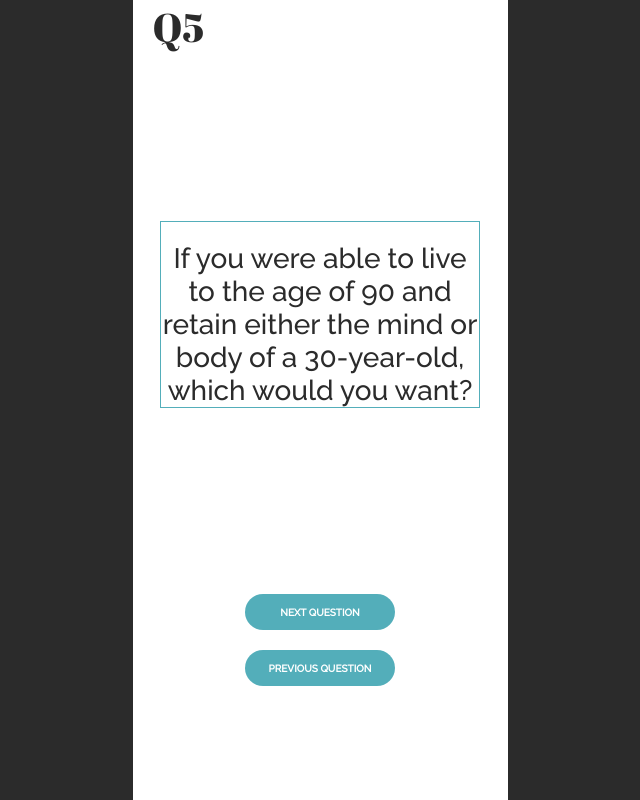
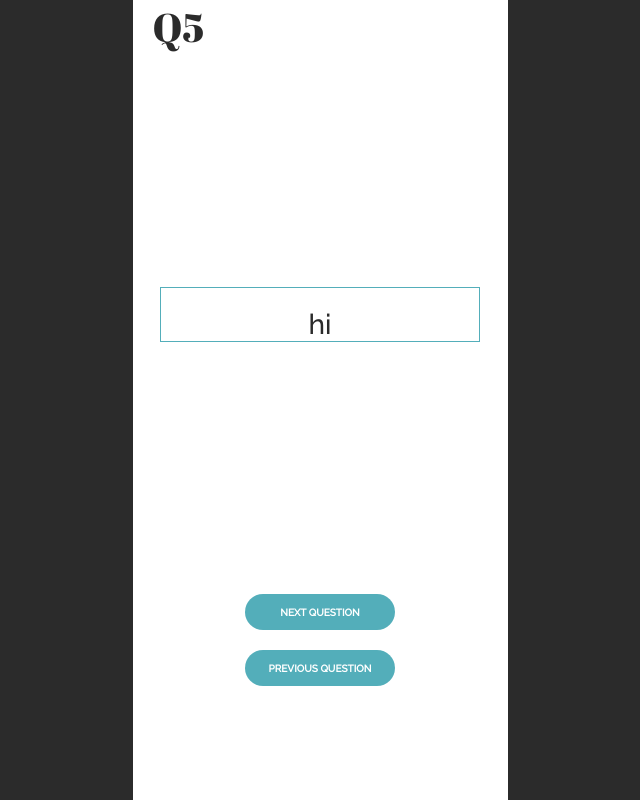
Before and after one commit to Gchu647/olive-questions-app, a React (Create React App) app: page / in a window 1280 px wide. Shown: the whole page, without its empty margins (320-960 px from the left). Built offline with nearby package versions, Linux system fonts and the light colour scheme.

Commit message:
added a state to QuestionsPage

```diff
--- a/src/components/QuestionsPage/QuestionsPage.js
+++ b/src/components/QuestionsPage/QuestionsPage.js
@@ -1,8 +1,25 @@
 import React, { Component } from 'react';
 import './QuestionsPage.css';
-import questions from '../../data/questions';
+import oliveDB from '../../data/oliveDB';
 
 class QuestionsPage extends Component {
+  constructor(props) {
+    super(props);
+
+    this.state = {
+      question: 'hi'
+    }
+
+  }
+
+  pickQuestion() {
+    let randomIndex = Math.floor(Math.random() * oliveDB.length);
+    let randomQ = oliveDB.splice(randomIndex, 1)[0];
+    console.log('index: ', oliveDB.indexOf(randomQ)); // test id
+
+    this.setState({ vocab: randomQ });
+  }
+
   render () {
     return (
       <div class='QuestionsPage'>
@@ -10,7 +27,7 @@ class QuestionsPage extends Component {
           <p>Q5</p>
         </div>
         <div class='Questions-content'>
-          <p>{questions[5]}</p>
+          <p>{this.state.question}</p>
         </div>
        <div class='Questions-btn-wrap'>
           <div className='btn'>NEXT QUESTION</div>
--- a/src/data/questions.js
+++ b/src/data/oliveDB.js
@@ -1,4 +1,4 @@
-const questions = [
+const oliveDB = [
   'Given the choice of anyone in the world, whom would you want as a dinner guest?',
   'Would you like to be famous? In what way?',
   'Before making a telephone call, do you ever rehearse what you are going to say? Why?',
@@ -13,4 +13,4 @@ const questions = [
   'If you could wake up tomorrow having gained any one quality or ability, what would it be?'
 ];
 
-export default questions;
+export default oliveDB;
```
